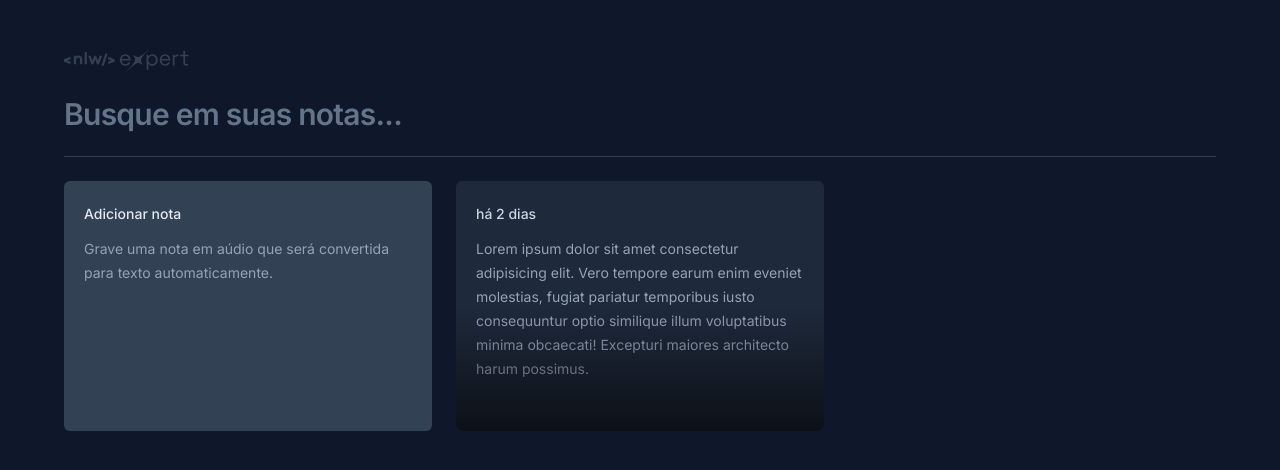
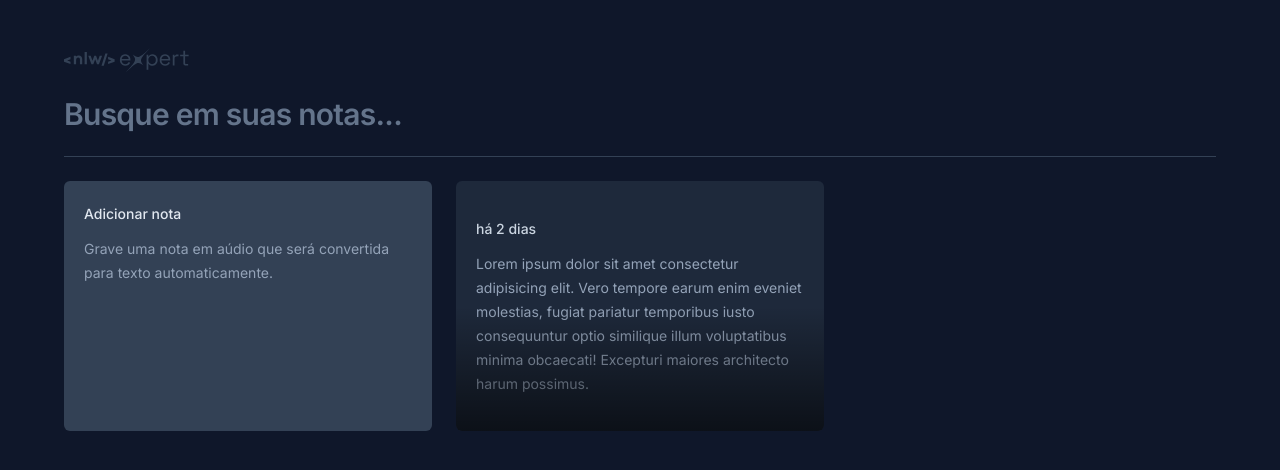
Before and after one commit to Villa-Nova/Notes_App, a React (Vite) app: page / in a window 1280 px wide. Shown: the top 470 px of the page. Built offline with nearby package versions, Linux system fonts and the light colour scheme.

Commit message:
style: Add hover and focus

```diff
--- a/src/components/note-card.tsx
+++ b/src/components/note-card.tsx
@@ -1,6 +1,6 @@
 export function NoteCard() {
   return (
-    <div className="rounded-md bg-slate-800 p-5 space-y-3 overflow-hidden relative">
+    <button className="text-left rounded-md bg-slate-800 p-5 space-y-3 overflow-hidden relative hover:ring-2 hover:ring-slate-600 outline-none focus-visible:ring-2 focus-visible:ring-indigo-400">
       <span className="text-sm font-medium text-slate-300">há 2 dias</span>
       <p className="text-sm leading-6 text-slate-400">
         Lorem ipsum dolor sit amet consectetur adipisicing elit. Vero tempore
@@ -10,6 +10,6 @@ export function NoteCard() {
       </p>
 
       <div className="absolute bottom-0 left-0 right-0 h-1/2 bg-gradient-to-t from-black/60 to-black/0 pointer-events-none"></div>
-    </div>
+    </button>
   )
 }
```
